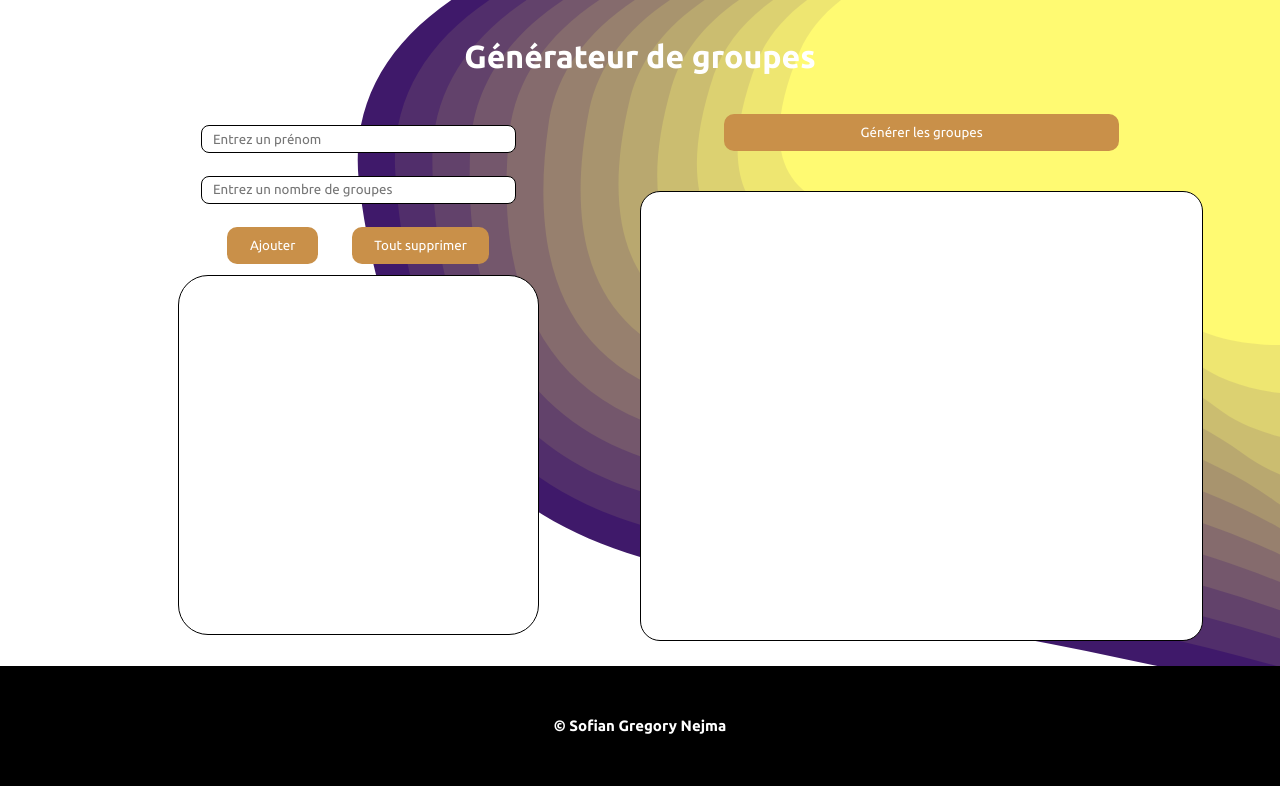
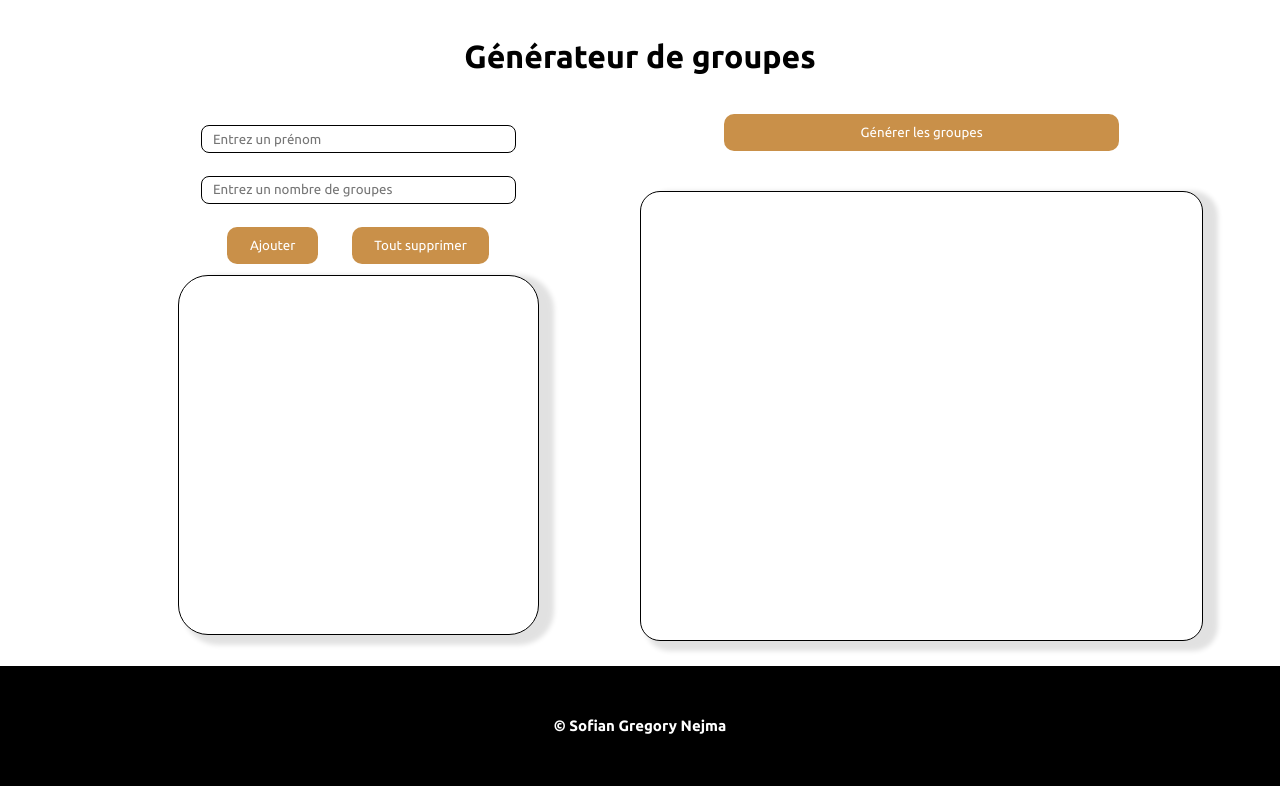
Before and after one commit to AidounNejma/GenerateurGroupes, a plain HTML site: page index.html in a window 1280 px wide. Drawn offline with Linux system fonts and the light colour scheme.

Commit message:
Update style.css

```diff
--- a/assets/css/style.css
+++ b/assets/css/style.css
@@ -29,9 +29,8 @@ a {
 main{
     display: flex;
     flex-direction: column;
-    background-image: url('../img/cool-background.svg');
-    background-repeat: no-repeat;
-    background-size: cover;
+/*  background-repeat: no-repeat;
+    background-size: cover; */
 }
 
 button{
@@ -53,7 +52,6 @@ button:hover{
 .mainTitle{
     text-align: center;
     padding: 3% 0;
-    color: #fff;
 }
 
 /* les deux parties */
@@ -111,6 +109,7 @@ button:hover{
     line-height: 2rem;
     overflow: scroll;
     background-color: #fff;
+    box-shadow: 10px 5px 5px 5px #0000001e;
 }
 
 /* ----------------------------------------------------------------------------------------------------- */
@@ -133,6 +132,7 @@ button:hover{
     margin-top: 7%;
     overflow: scroll;
     background-color: #fff;
+    box-shadow: 10px 5px 5px 5px #0000001e;
 }
 
 /* ----------------------------------------------------------------------------------------------------- */
```
